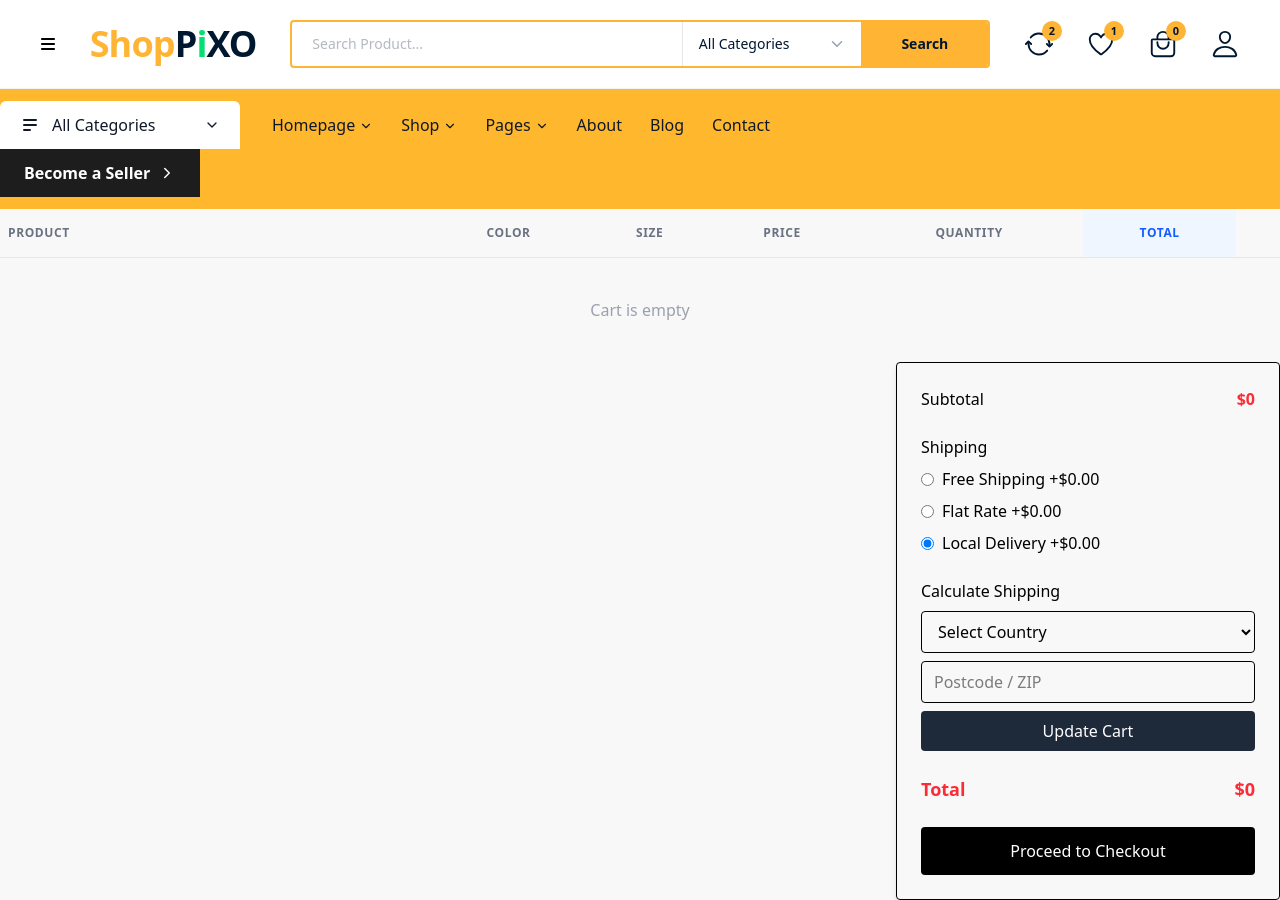
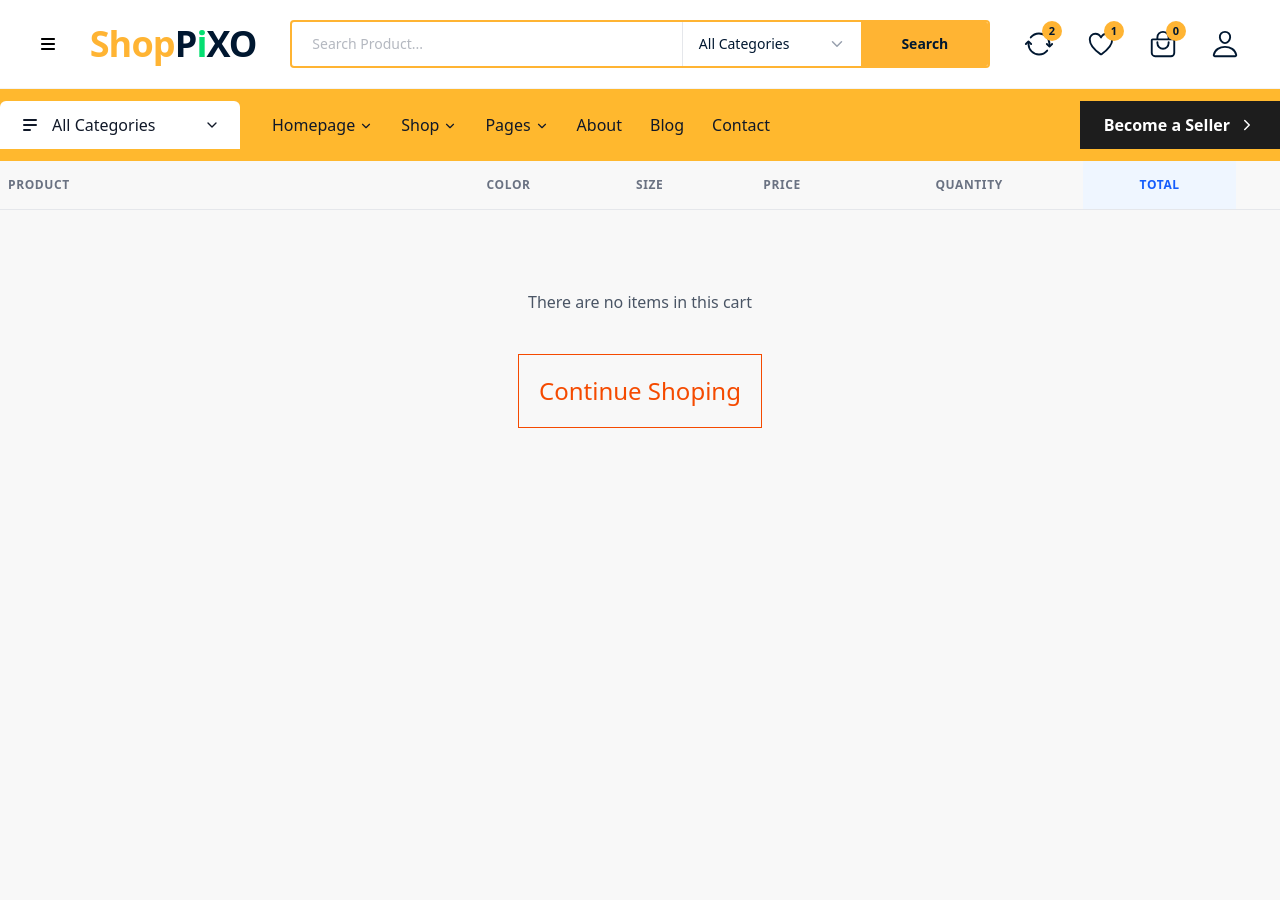
Before and after one commit to Nayem-Uddin-1/E-Shop, a React (Vite) app: page /carts in a window 1280 px wide. After the commit the page ends 800 px from the top, so only its background shows below. Built offline with nearby package versions, Linux system fonts and the light colour scheme.

Commit message:
updated cart

```diff
--- a/src/components/navbar/Navbar.jsx
+++ b/src/components/navbar/Navbar.jsx
@@ -52,7 +52,7 @@ const Navbar = () => {
   return (
     <section className='bg-[#FFB82E]'>
       <Container>
-        <nav className=" w-full py-3 flex items-center justify-between font-sans sm:hidden md:block ">
+        <nav className=" w-full py-3 flex items-center justify-between font-sans sm:hidden md:flex ">
           {/* Left Section: Categories Dropdown */}
           <div ref={dropdownRef} className="flex items-center space-x-8 relative">
 
--- a/src/pages/Cart/AddToCart.jsx
+++ b/src/pages/Cart/AddToCart.jsx
@@ -7,6 +7,7 @@ import { setCartItems } from '../../redux/cartSlice';
 import { ToastContainer, toast, Bounce } from 'react-toastify';
 import 'react-toastify/dist/ReactToastify.css';
 import CartSubtotal from './CartSubtotal';
+import { Link } from 'react-router-dom';
 
 
 
@@ -21,7 +22,7 @@ function AddToCart() {
 
     const cartProds = useSelector((state => state.cart.cartItems))
 
-    console.log("cart items", cartProds);
+    console.log("cart items", cartProds.length);
 
 
     const handleIncrease = (id) => {
@@ -75,16 +76,9 @@ function AddToCart() {
                     </tr>
                 </thead>
                 <tbody>
-                    {cartProds.length === 0 && (
-                        <tr>
-                            <td colSpan="7" className="py-10 text-center text-gray-400">
-                                Cart is empty
-                            </td>
-                        </tr>
-                    )}
 
                     {cartProds.map((item) => (
-                        <tr key={item.id} className="border-b border-gray-100">
+                        <tr key={item.id} className="border border-gray-300">
 
                             {/* Product */}
                             <td className="py-6 px-2">
@@ -146,7 +140,7 @@ function AddToCart() {
 
                             {/* Remove */}
                             <td className="py-6 px-2 text-center relative">
-                                <button onClick={() => handleRemove(item.id)} className="border p-2 cursor-pointer rounded bg-gray-800 text-white relative group">
+                                <button onClick={() => handleRemove(item.id)} className="p-2 cursor-pointer bg-gray-300 text-black relative group">
                                     <HiX size={20} />
                                     <div className="absolute -right-10 -top-10 border py-1 px-2 rounded text-sm text-black bg-red-600 text-white hidden group-hover:block">
                                         delete
@@ -162,7 +156,27 @@ function AddToCart() {
 
             </table>
 
-            <CartSubtotal/>
+
+            <div className='mt-20'>
+                {
+                cartProds.length > 0 && <CartSubtotal />
+
+
+
+            }
+            </div>
+
+           <div className='flex justify-center items-center mt-20'>
+              {cartProds.length === 0 && (
+                <div className='flex flex-col items-center justify-center '>
+                    <span className='text-gray-600 '>There are no items in this cart</span>
+                    <Link to={"/"} className='text-2xl p-5 mt-10 border text-orange-600 ' >Continue Shoping</Link>
+
+                </div>
+            )}
+           </div>
+
+
 
 
         </Container>
```
Also changed, not shown: New folder/New Text Document.txt.
